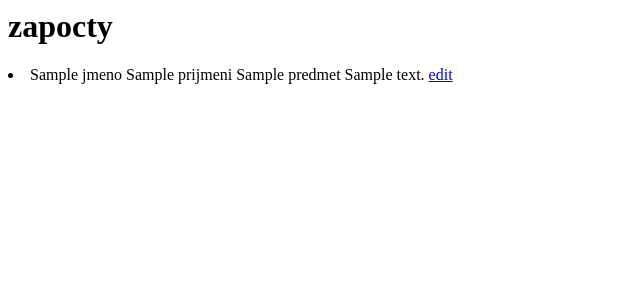
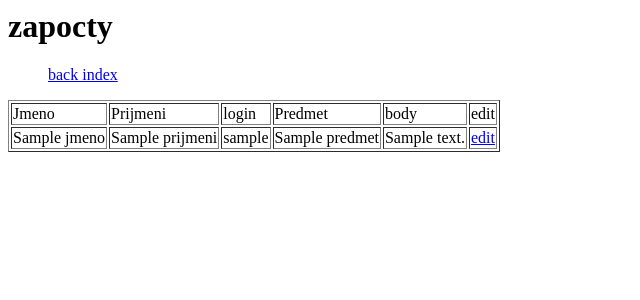
Before and after one commit to tomasjurasek/python_zapocty, a Django app: template templates/zapocty.html in a window 1280 px wide. Shown: the top 300 px of the page, without its empty margins (0-640 px from the left). Run offline with Django 3.2, Linux system fonts and the light colour scheme; the template is opened without the code that fills it: most values are stand-ins (such as "Sample title", 1, 10 or a date in 2020).

Commit message:
visualni upravy

```diff
--- a/templates/zapocty.html
+++ b/templates/zapocty.html
@@ -1,12 +1,26 @@
 <h1> zapocty </h1>
+<table border="1">
+<tr>
+<td>Jmeno</td>
+<td>Prijmeni</td>
+<td>login</td>
+<td>Predmet</td>
+<td>body</td>
+<td>edit</td>
+</tr>
+
 {% for zapocet in zapocty %}
-<li> {{ zapocet.student.jmeno }}
-		{{ zapocet.student.prijmeni }}
-	{{ zapocet.predmet }}
-	{{ zapocet.body }}
-<a href = {% url zapocty.views.zapocetEdit zapocet.id %}> edit</a>
- </li>
+<tr>
+<td>{{ zapocet.student.jmeno }}</td>
+<td>{{ zapocet.student.prijmeni }}</td>
+<td>{{ zapocet.student.login }}</td>
+<td>{{ zapocet.predmet }}</td>
+<td>{{ zapocet.body }}</td>
+<td><a href = {% url zapocty.views.zapocetEdit zapocet.id %}> edit</a></td>
+</tr>
 
 
 
 {% endfor %}
+
+<ul><a href = {% url zapocty.views.index%}> back index</a></ul>
```
Also changed, not shown: templates/index.html (+4 -4 lines), templates/predmety.html (+15 -4 lines), templates/studenti.html (+20 -4 lines), 1 other file.
